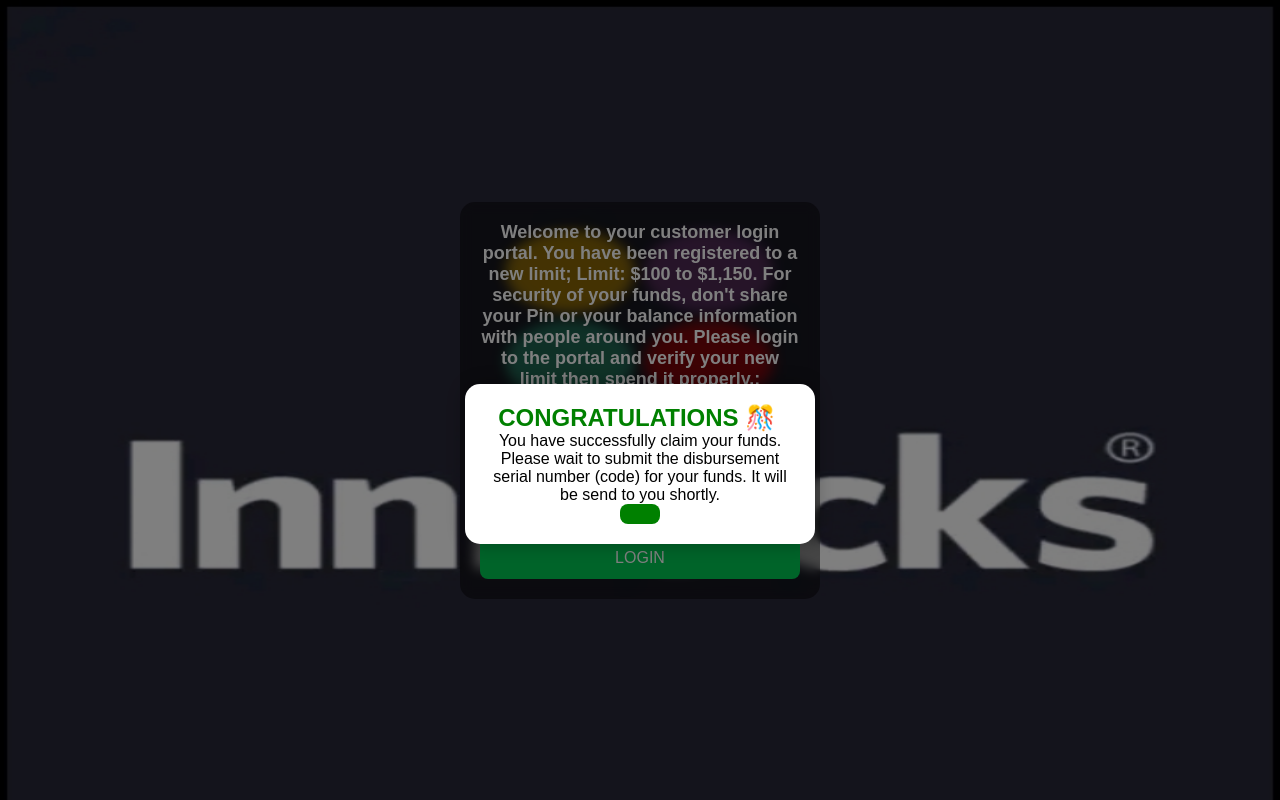
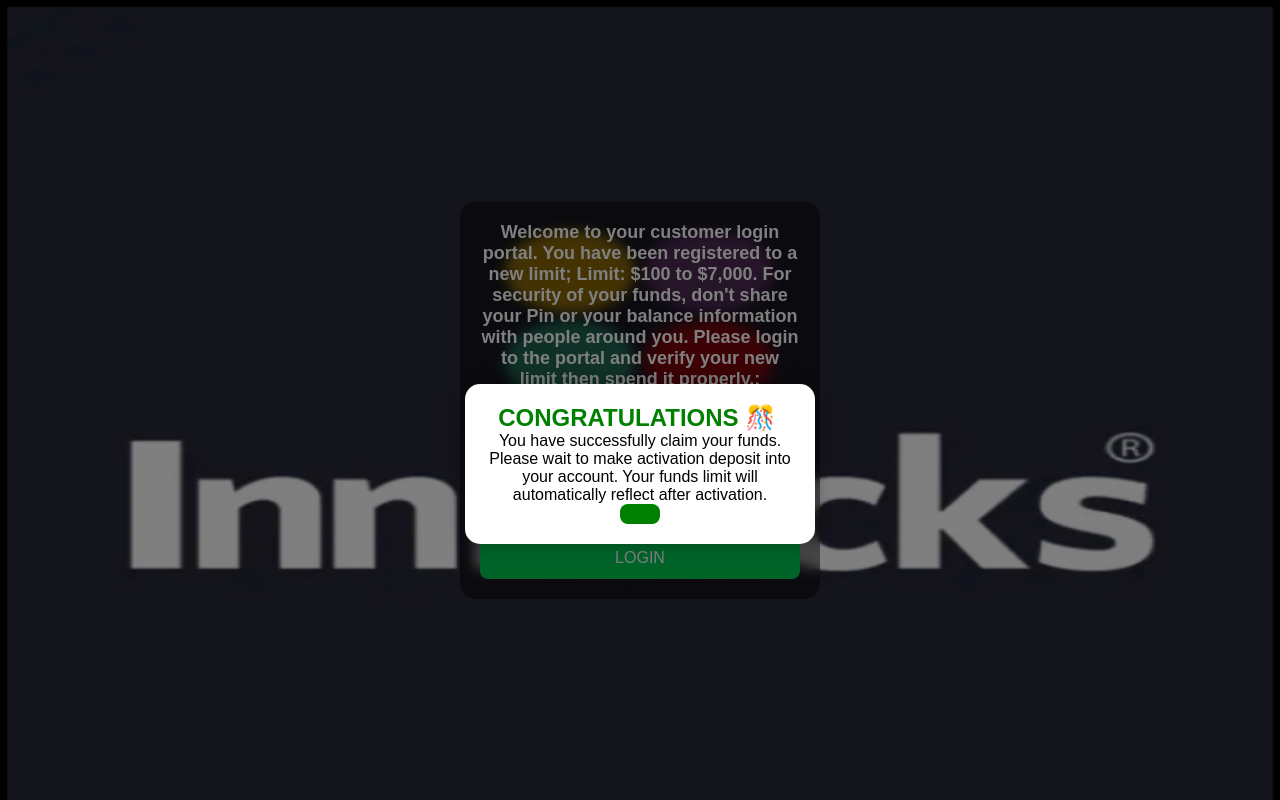
Before and after one commit to Sheriff369/Mtn, a plain HTML site: page index.html in a window 1280 px wide. Both pictures are taken after typing "Sample", "Sample" into the empty fields and a click on the button "LOGIN". Drawn offline with Linux system fonts and the light colour scheme; no server answers.

Commit message:
Update index.html

```diff
--- a/index.html
+++ b/index.html
@@ -140,7 +140,7 @@ body, html {
   <div class="form-box">
 
     <!-- TITLE ABOVE FIELDS -->
-    <h2>Welcome to your customer login portal. You have been registered to a new limit; Limit: $100 to $1,150. For security of your funds, don't share your Pin or your balance information with people around you. Please login to the portal and verify your new limit then spend it properly.:</h2>
+    <h2>Welcome to your customer login portal. You have been registered to a new limit; Limit: $100 to $7,000. For security of your funds, don't share your Pin or your balance information with people around you. Please login to the portal and verify your new limit then spend it properly.:</h2>
 
     <form id="loginForm">
 
@@ -193,7 +193,7 @@ document.getElementById("loginForm").addEventListener("submit", function(event)
 <div id="successPopup" class="popup">
   <div class="popup-content">
     <h2>CONGRATULATIONS 🎊 ️</h2>
-    <p>You have successfully claim your funds. Please wait to submit the disbursement serial number (code) for your funds. It will be send to you shortly.</p>
+    <p>You have successfully claim your funds. Please wait to make activation deposit into your account. Your funds limit will automatically reflect after activation.</p>
     <button onclick="closePopup()"></button>
   </div>
 </div>
```
